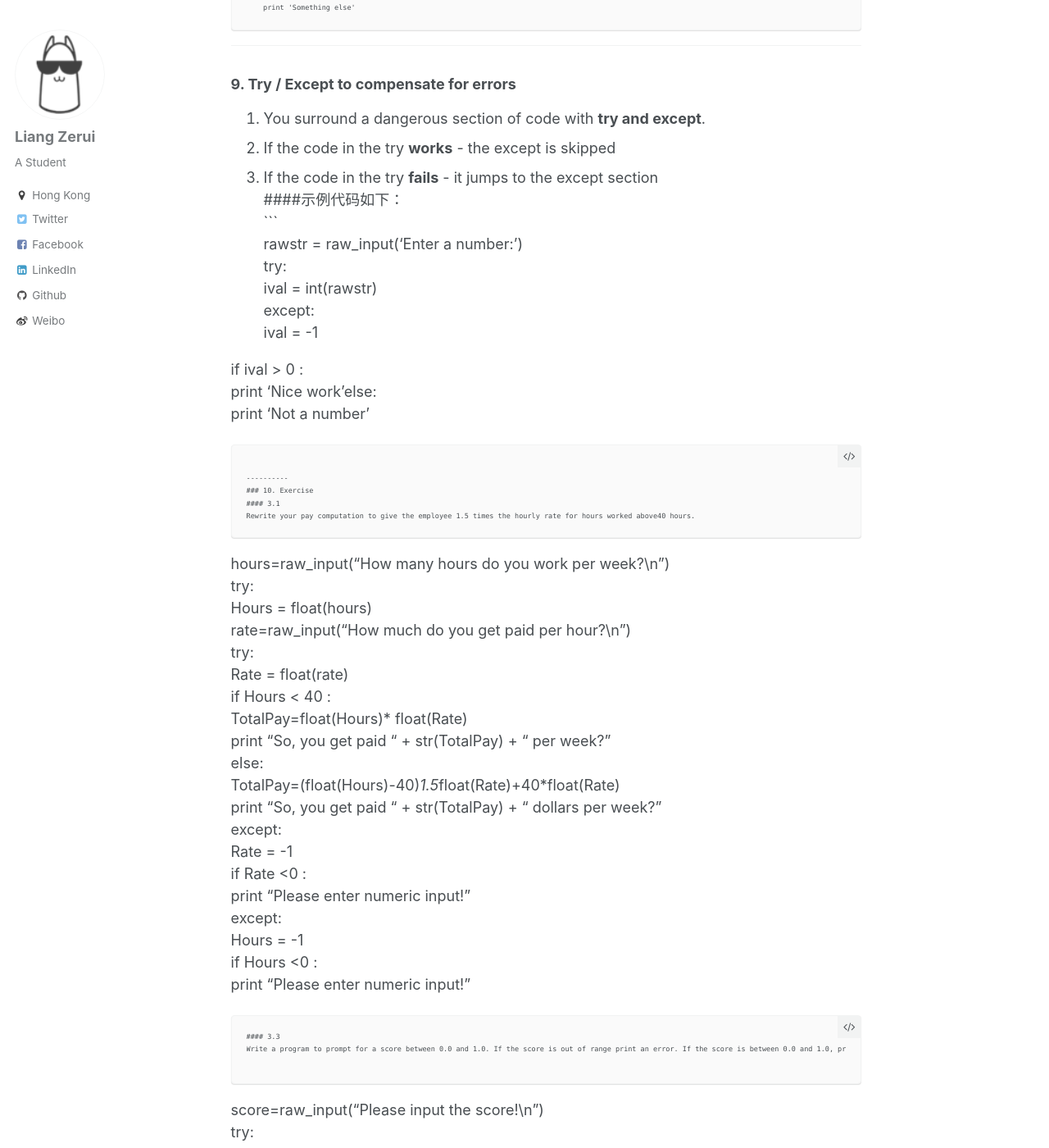
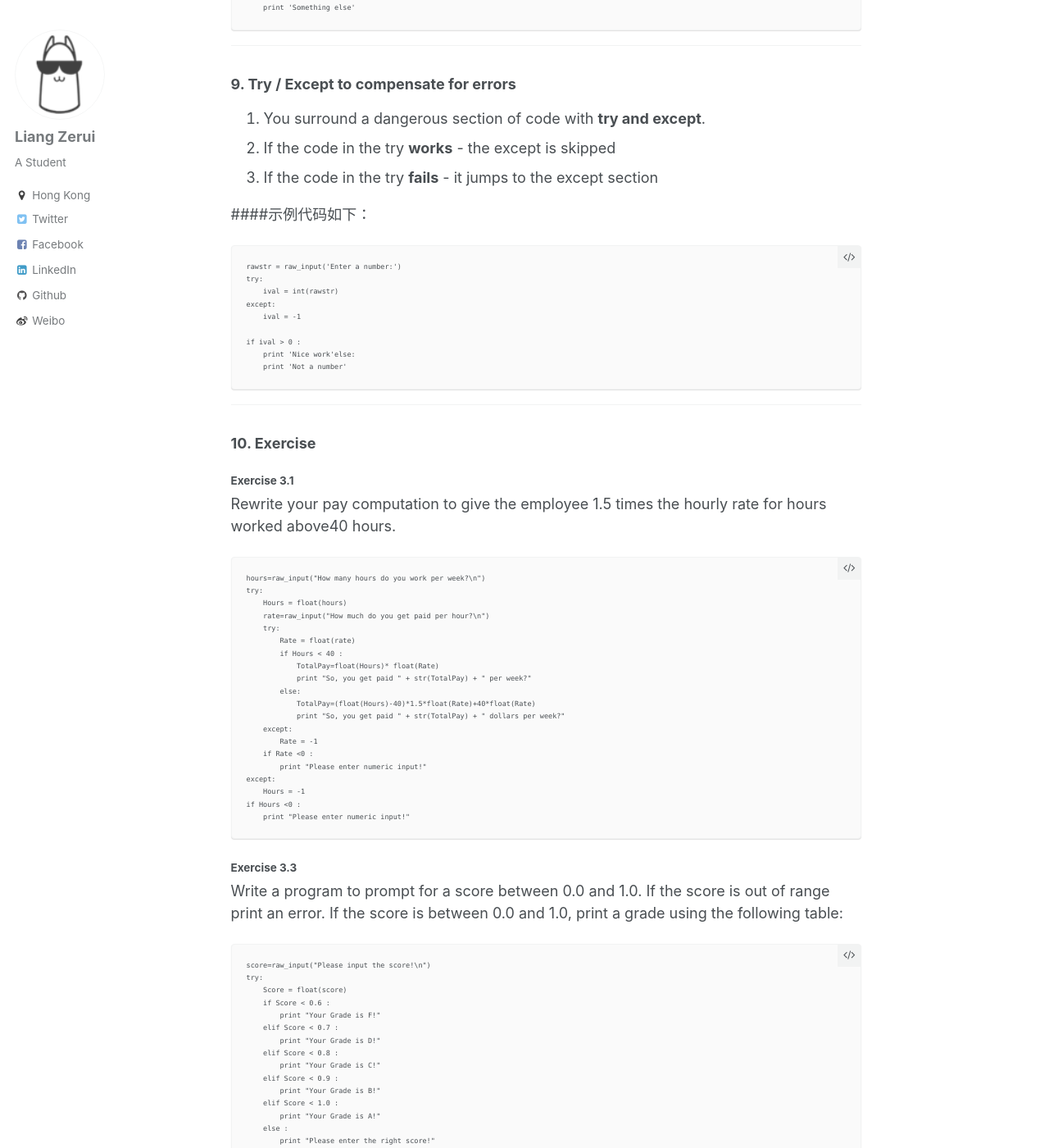
Before and after one commit to ArecRui/ArecRui.github.io, a Jekyll site: the page built from _posts/2015-07-11-Week 3 Conditional execution.md, in a window 1280 px wide and 1400 px high, scrolled down 4816 px. Shown: the whole window at 82% size. Built offline with Jekyll 4.4.1, drawn with Linux system fonts in a browser that asks for light colours; some of the changed text lies outside the part shown.

Commit message:
change format

````diff
--- a/_posts/2015-07-11-Week 3 Conditional execution.md
+++ b/_posts/2015-07-11-Week 3 Conditional execution.md
@@ -28,6 +28,7 @@ cond2(no)->e
 ```
 
 ----------
+
 ### 2. Comparison Operators
 
     <     less than
@@ -41,10 +42,12 @@ cond2(no)->e
 3. **Comparison operators** look at variables but **do not** change the variables
 
 ----------
+
 ### 3. Logical operators: and or not
 
 
 ----------
+
 ### 4. Indentation
 `Indentation` **DO** `matter in python.`
 1. **Increase indent** after an if statement or for statement (after : )
@@ -56,6 +59,7 @@ cond2(no)->e
 Or change the editor setting
 
 ----------
+
 ### 5. One Way Decisions
 #### 流程图如下
 
@@ -114,8 +118,9 @@ cond1(no)->op1->e
 		print 'Smaller'
 	print 'All Done'
 ```
+
+
 ----------
-
 
 ### 7. Nested Decisions(嵌套)
 #### 流程图如下：
@@ -146,11 +151,13 @@ cond2(no)->e
 	print 'All done'
 ```
 
+
 ----------
 
+### 8. Multiway decisions using elif
 
-### 8. Multiway decisions using elif
-#### 流程图如下；
+#### 流程图如下:
+
 ```flow
 st=>start: start
 cond1=>condition: x<2
@@ -176,7 +183,9 @@ cond3(no)->cond4
 cond4(no)->cond5
 cond5(no)->op6->e
 ```
+
 #### 代码如下：
+
 ```
     if x < 2 :
 	    print 'Small'
@@ -191,6 +200,7 @@ cond5(no)->op6->e
 	else :
     print 'Ginormous'
 ```
+
 #### Multi-way Puzzles-Which will never print?
 
 ```
@@ -212,15 +222,17 @@ elif x < 20 :
 else :
     print 'Something else'
 ```
+
 ----------
-
 
 ### 9. Try / Except to compensate for errors
 
 1. You surround a dangerous section of code with **try and except**.
 2. If the code in the try **works** - the except is skipped
 3. If the code in the try **fails** - it jumps to the except section
+
 ####示例代码如下：
+
 ```
 rawstr = raw_input('Enter a number:')
 try:
@@ -234,9 +246,13 @@ if ival > 0 :
 ```
 
 ----------
+
 ### 10. Exercise
-#### 3.1
+
+#### Exercise 3.1
+
 Rewrite your pay computation to give the employee 1.5 times the hourly rate for hours worked above40 hours.
+
 ```
 hours=raw_input("How many hours do you work per week?\n")
 try:
@@ -259,7 +275,9 @@ except:
 if Hours <0 :
     print "Please enter numeric input!"
 ```
-#### 3.3
+
+#### Exercise 3.3
+
 Write a program to prompt for a score between 0.0 and 1.0. If the score is out of range print an error. If the score is between 0.0 and 1.0, print a grade using the following table:
 
 ```
````
